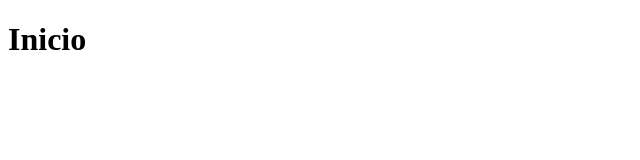
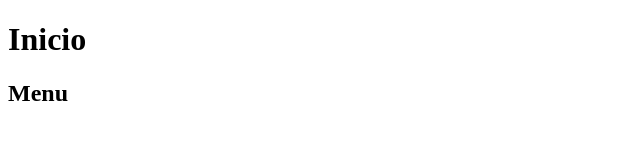
Before and after one commit to edsonariel/pruebas-git, a plain HTML site: page index.html in a window 1280 px wide. Shown: the whole page, without its empty margins (0-640 px from the left). Drawn offline with Linux system fonts and the light colour scheme.

Commit message:
modificando index

```diff
--- a/index.html
+++ b/index.html
@@ -8,5 +8,10 @@
 <body>
     <h1>Inicio</h1>
 
+    <div>
+        <form action="">
+            <h2>Menu</h2>
+        </form>
+    </div>
 </body>
 </html>
```
